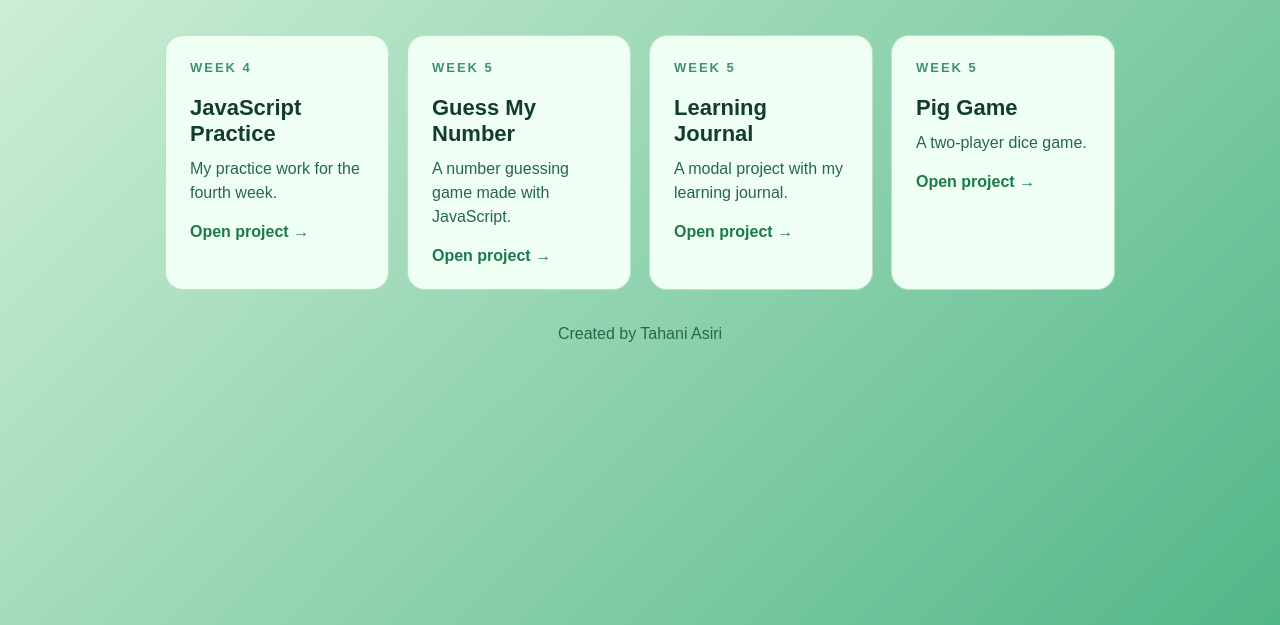
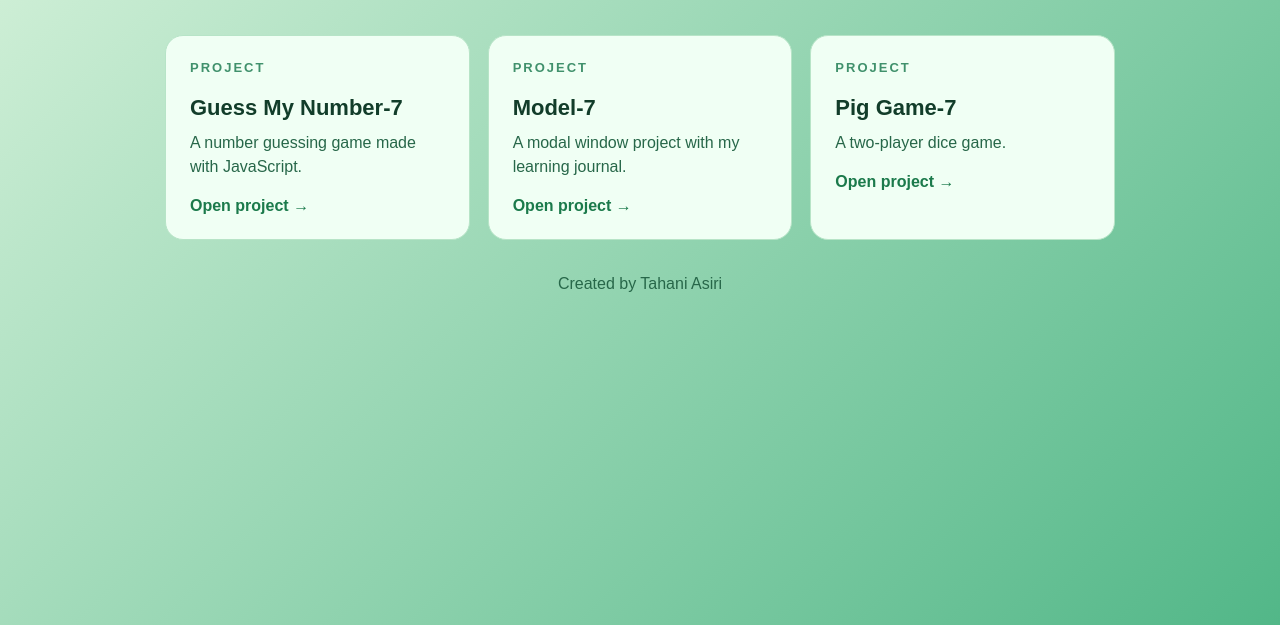
Before and after one commit to Tahani-Asiri/javascript-projects, a plain HTML site: page index.html in a window 1280 px wide. Shown: the part 175-800 px from the top of the page. Drawn offline with Linux system fonts and the light colour scheme.

Commit message:
Update project links

```diff
--- a/index.html
+++ b/index.html
@@ -113,30 +113,23 @@
     </header>
 
 <section class="projects">
-      <a class="card" href="week4/">
-        <span class="week">WEEK 4</span>
-        <h2>JavaScript Practice</h2>
-        <p class="description">My practice work for the fourth week.</p>
-        <span class="open">Open project →</span>
-      </a>
-
-      <a class="card" href="week%205/Guess%20My%20Number/">
-        <span class="week">WEEK 5</span>
-        <h2>Guess My Number</h2>
+ <a class="card" href="Guess%20My%20Number-7/">
+    <span class="week">PROJECT</span>
+    <h2>Guess My Number-7</h2>
     <p class="description">A number guessing game made with JavaScript.</p>
     <span class="open">Open project →</span>
   </a>
 
-      <a class="card" href="week%205/Model/">
-        <span class="week">WEEK 5</span>
-        <h2>Learning Journal</h2>
-        <p class="description">A modal project with my learning journal.</p>
+  <a class="card" href="Model-7/">
+    <span class="week">PROJECT</span>
+    <h2>Model-7</h2>
+    <p class="description">A modal window project with my learning journal.</p>
     <span class="open">Open project →</span>
   </a>
 
-      <a class="card" href="week%205/Pig%20Game/">
-        <span class="week">WEEK 5</span>
-        <h2>Pig Game</h2>
+  <a class="card" href="Pig%20Game-7/">
+    <span class="week">PROJECT</span>
+    <h2>Pig Game-7</h2>
     <p class="description">A two-player dice game.</p>
     <span class="open">Open project →</span>
   </a>
```
Lines whose indentation alone changed are shown as unchanged.
